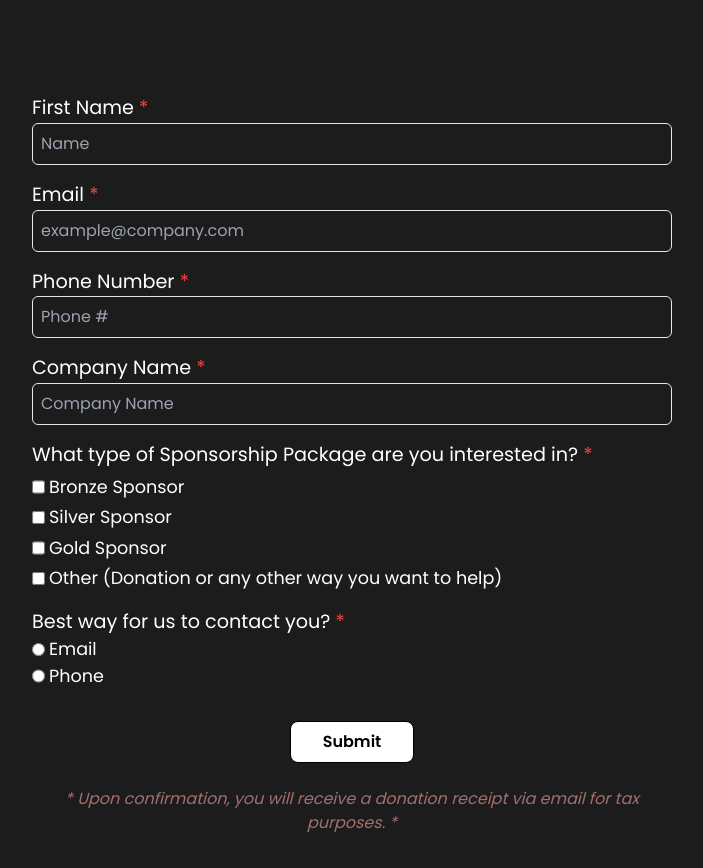
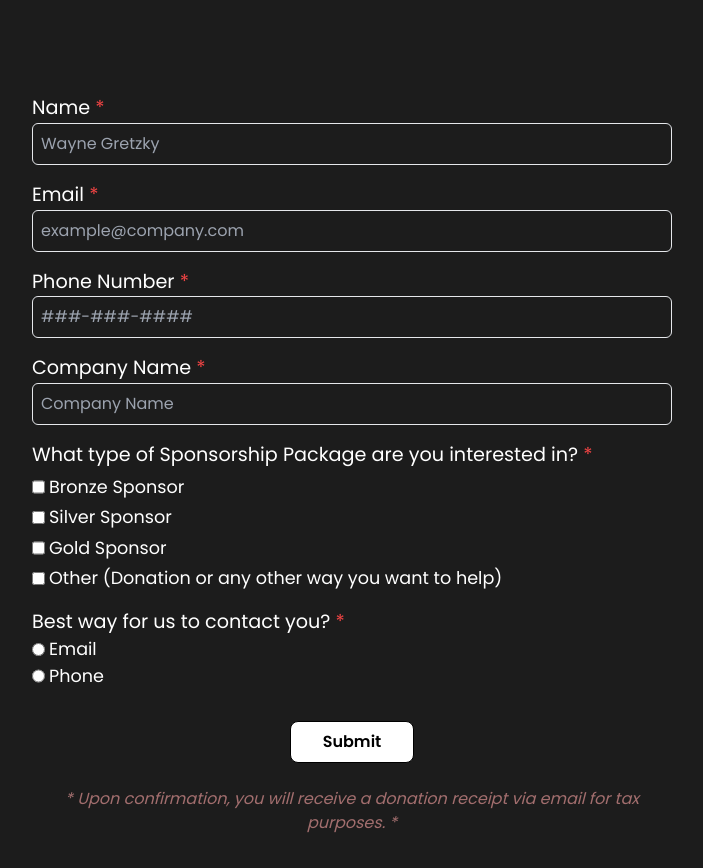
Before and after one commit to gianpinili/thsopen, a React (Vite) app: page /sponsor-form in a window 1280 px wide. Shown: the part 1780-2648 px from the top of the page, without its empty margins (288-991 px from the left). Built offline with nearby package versions, Linux system fonts and the light colour scheme.

Commit message:
update placeholder text for forms

```diff
--- a/src/components/RegisterHero.jsx
+++ b/src/components/RegisterHero.jsx
@@ -9,7 +9,7 @@ function RegisterHero() {
 
 
  return (
-  <>
+
   <div ref={ref} className={`mt-[2rem] 2xl:mt-[3.3rem] font-spacemono relative w-full max-h-screen overflow-hidden transition-opacity duration-[1.5s] ${isIntersecting ? 'opacity-100' : 'opacity-0'}`}>
    <div className="absolute inset-0 overflow-hidden mt-[1rem]">
     <video
@@ -29,7 +29,7 @@ function RegisterHero() {
     <p className='text-center text-[.8rem] md:text-[1rem] mx-6 lg:text-[1.1rem]'>This isn&apos;t just any golf tournament - it&apos;s an opportunity to enjoy 18 holes of challenging play while supporting a fantastic cause. All proceeds from the event will go to the Canucks Autism Network (CAN), helping deliver programs for children, youth, and adults, while promoting inclusion and acceptance across BC and beyond.</p>
    </div>
   </div>
-  </>
+
  )
 }
 
--- a/src/components/SingleRegisterForm.jsx
+++ b/src/components/SingleRegisterForm.jsx
@@ -96,7 +96,7 @@ function SingleRegisterForm() {
         type="text"
         id="firstPlayer"
         className={`bg-transparent border rounded-md w-full p-2 focus:outline-none ${errors.firstPlayer ? 'border-red-500' : 'focus:border-[#cefac6]'}`}
-        placeholder="Player #1"
+        placeholder="Tiger Woods"
         value={firstPlayer}
         onChange={(e) => setFirstPlayer(e.target.value)}
        />
--- a/src/components/SponsorForm.jsx
+++ b/src/components/SponsorForm.jsx
@@ -110,13 +110,13 @@ function SponsorForm() {
      <div className="flex flex-col gap-4">
       <div className="">
        <label htmlFor="firstName" className="md:text-[1.2rem] 2xl:text-[1.35rem]">
-        First Name <span className="text-red-500">*</span>
+        Name <span className="text-red-500">*</span>
        </label>
        <input
         type="text"
         id="firstName"
         className={`bg-transparent border rounded-md w-full p-2 focus:outline-none ${errors.name ? 'border-red-500' : 'focus:border-[#cefac6]'}`}
-        placeholder="Name"
+        placeholder="Wayne Gretzky"
         value={name}
         onChange={(e) => setName(e.target.value)}
        />
@@ -145,7 +145,7 @@ function SponsorForm() {
        type="text"
        id="number"
        className={`bg-transparent border rounded-md w-full p-2 focus:outline-none ${errors.number ? 'border-red-500' : 'focus:border-[#cefac6]'}`}
-       placeholder="Phone #"
+       placeholder="###-###-####"
        value={number}
        onChange={(e) => setNumber(e.target.value)}
       />
```
Lines whose indentation alone changed are shown as unchanged.
